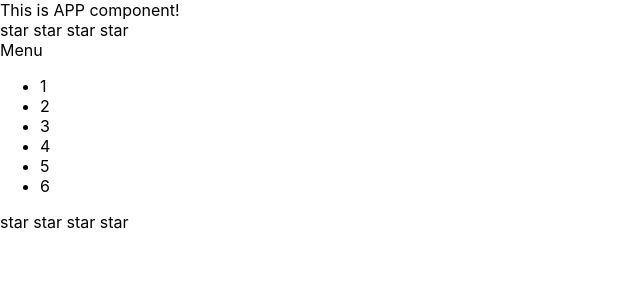
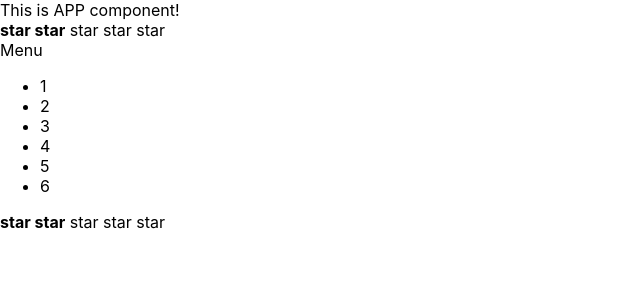
Before and after one commit to ItEmigrant/TypeScript, a React (Create React App) app: page / in a window 1280 px wide. Shown: the top 300 px of the page, without its empty margins (0-640 px from the left). Built offline with nearby package versions, Linux system fonts and the light colour scheme.

Commit message:
madeProps

```diff
--- a/src/components/Rating/Rating.tsx
+++ b/src/components/Rating/Rating.tsx
@@ -3,15 +3,22 @@
 export function Rating() {
     console.log("Rating rendering")
     return (<div>
-        <Star/>
-        <Star/>
-        <Star/>
-        <Star/>
+        <Star selected={true}/>
+        <Star selected={true}/>
+        <Star selected={false}/>
+        <Star selected={false}/>
+        <Star selected={false}/>
+
     </div>);
 
 }
 
-function Star() {
+function Star(props: any) {
     console.log("Star rendering")
-    return <span>star </span>;
+    if (props.selected === true) {
+        return <span><b> star</b></span>
+    } else {
+        return <span> star </span>
+    }
+
 }
```
